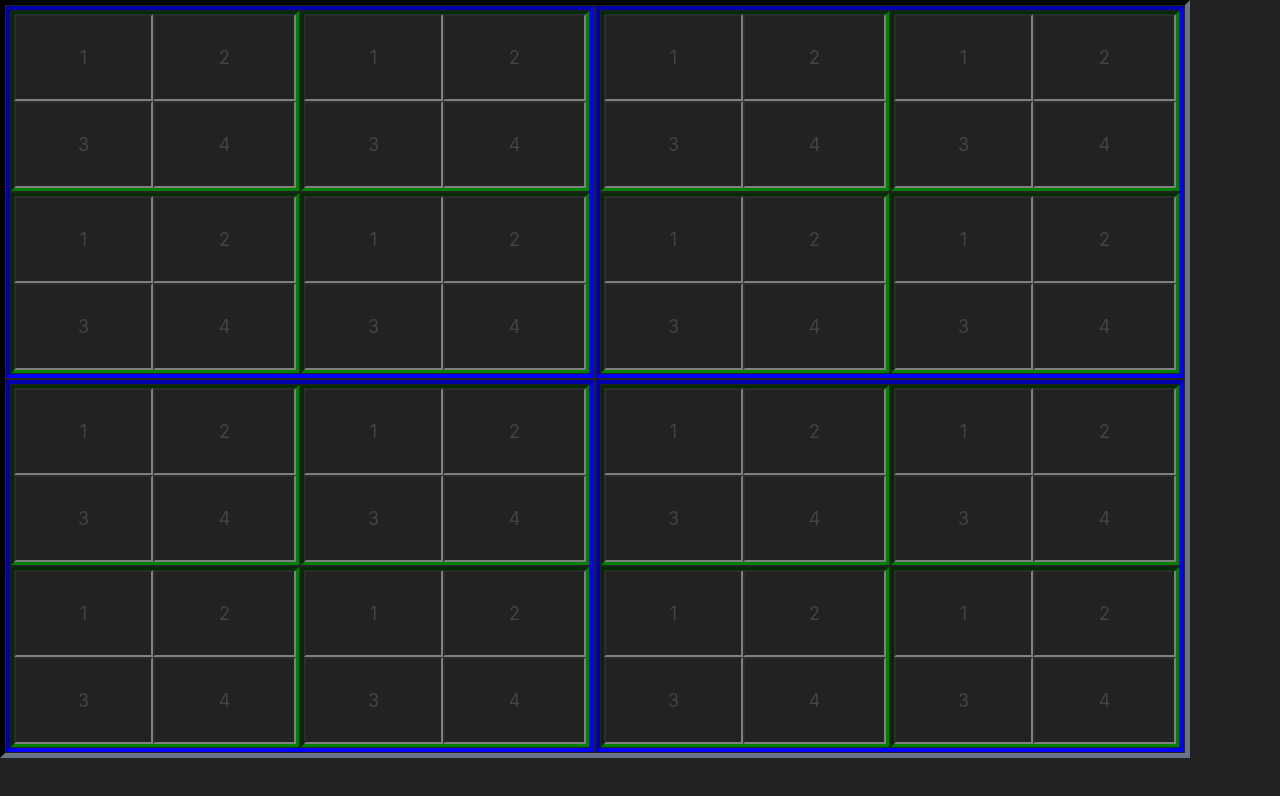
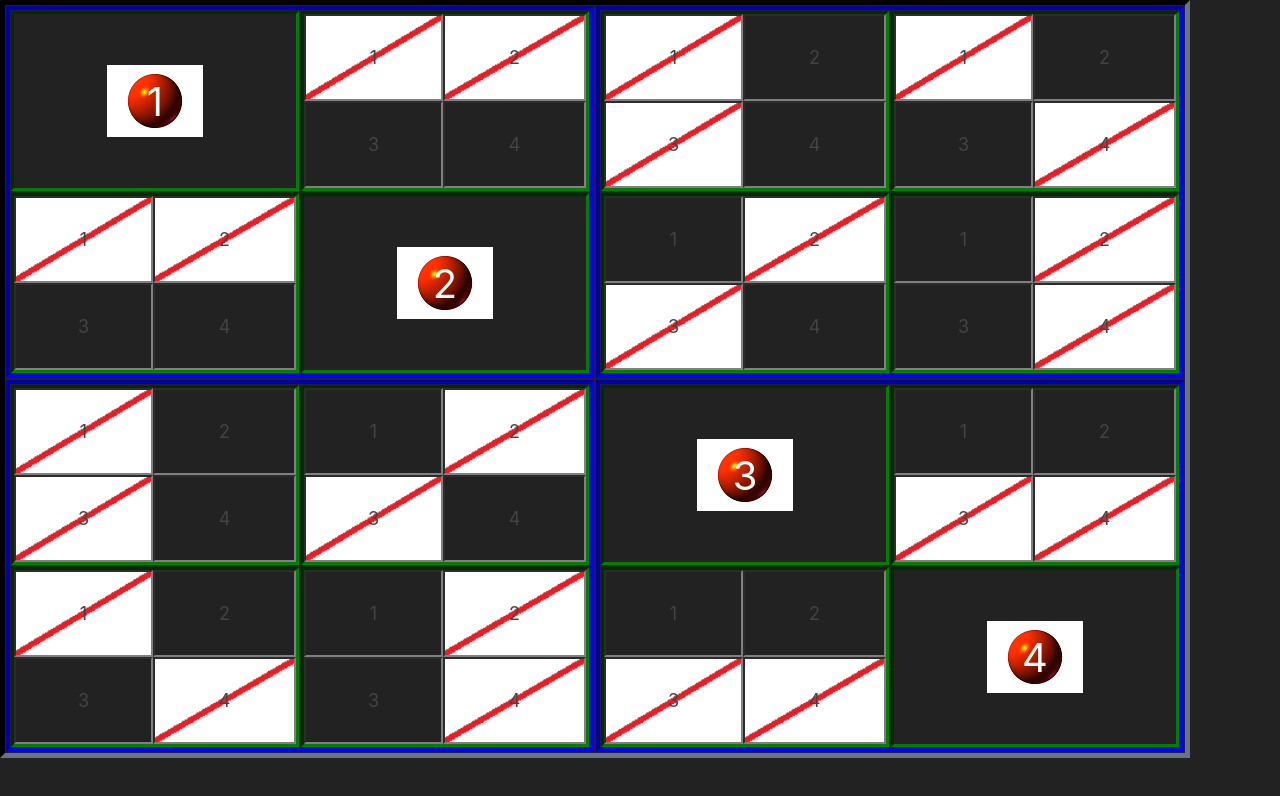
Before and after one commit to efiliba/sudoku, a React (Create React App) app: page / in a window 1280 px wide. Shown: the top 796 px of the page. Built offline with nearby package versions, Linux system fonts and the light colour scheme.

Commit message:
Differentiate by set method

```diff
--- a/src/App.scss
+++ b/src/App.scss
@@ -31,7 +31,22 @@ table.grid {
           height: 100%;
           border: 3px inset green;
           font-size: 40px;
-          color: red;
+
+          color: green;
+
+          .set-method-user {
+            background-image: url('./img/Sphere.png');
+            background-repeat: no-repeat;
+            background-position: center center;
+            color: yellow;
+          }
+
+          .set-method-loaded {
+            background-image: url('./img/Sphere.png');
+            background-repeat: no-repeat;
+            background-position: center center;
+            color: white;
+          }
         }
 
         &.cell {
@@ -52,29 +67,6 @@ table.grid {
           }
         }
       }
-
-
-
-          .loaded {
-            background-image: url('./img/Sphere.png');
-            background-repeat: no-repeat;
-            background-position: center center;
-            color: yellow;
-          }
-
-          .user {
-            background-image: url('./img/Sphere.png');
-            background-repeat: no-repeat;
-            background-position: center center;
-            color: white;
-          }
-
-          .calculated {
-            background-image: url('./img/Sphere.png');
-            background-repeat: no-repeat;
-            background-position: center center;
-            color: green;
-          }
     }
   }
 }
--- a/src/App.tsx
+++ b/src/App.tsx
@@ -5,14 +5,21 @@ import './App.scss';
 
 solver.Grid.Constructor(2, 2);
 const grid = new solver.Grid();
+grid.fixByPosition(0, 0, 0, 0, 0, 0);
+grid.fixByPosition(0, 0, 1, 1, 1, 0);
+grid.fixByPosition(1, 1, 0, 0, 0, 1);
+grid.fixByPosition(1, 1, 1, 1, 1, 1);
 
 const App: React.FC = () => {
   const [data, setGridData] = useState(grid.toJson());
 
-  const handleSelection = ({button, modifiers, subGridColumn, subGridRow, cellColumn, cellRow, optionColumn, optionRow}: IGridSelection) => {
-    grid.fixByPosition(subGridColumn, subGridRow, cellColumn, cellRow, optionColumn, optionRow);
+  const handleSelection = ({button, modifiers, subGridColumn, subGridRow, cellColumn, cellRow, optionColumn, optionRow, symbol}: IGridSelection) => {
+    // grid.fixByPosition(subGridColumn, subGridRow, cellColumn, cellRow, optionColumn, optionRow);
+    grid.setBySymbol(subGridColumn, subGridRow, cellColumn, cellRow, symbol);
     grid.simplify();
     // grid.solve();
+    // grid.debug();
+    // console.log(grid.toJson());
     setGridData(grid.toJson());
   };
 
--- a/src/components/Cell.tsx
+++ b/src/components/Cell.tsx
@@ -1,6 +1,13 @@
 import React, {MouseEvent} from 'react';
-import {Modifier} from './constants';
 import {IJsonCell} from '../solver/cell';
+
+export enum Modifier {
+  NONE = 0,
+  SHIFT = 1,
+  CONTROL = 2,
+  OPTION = 4,
+  COMMAND = 8
+}
 
 export interface ICellSelection {
   button: string;
@@ -33,7 +40,7 @@ export const Cell = ({data, onCellSelection}: {data: IJsonCell, onCellSelection:
     ? <table className="symbol-selected">
         <tbody>
           <tr>
-            <td>
+            <td className={`set-method-${data.setMethod}`}>
               {data.symbol}
             </td>
           </tr>
--- a/src/components/constants.ts
+++ /dev/null
@@ -1,7 +0,0 @@
-export enum Modifier {
-  NONE = 0,
-  SHIFT = 1,
-  CONTROL = 2,
-  OPTION = 4,
-  COMMAND = 8
-}
--- a/src/solver/cell.ts
+++ b/src/solver/cell.ts
@@ -1,9 +1,9 @@
 import {powerOf2BitPositions, highestBitPosition, numberOfBitsSet} from "./utils/bitUtilities";
 
 export enum SetMethod {
-	loaded,
-	user,
-	calculated
+	loaded = 'loaded',
+	user = 'user',
+	calculated = 'calculated'
 }
 
 export interface IJsonCellColumn {
--- a/src/solver/grid.ts
+++ b/src/solver/grid.ts
@@ -391,7 +391,7 @@ export class Grid implements IGrid {
 		while (index--) {
 			lastOption = struckOutCells.lastOptionsFound[index];
 			this.strikeOut(lastOption.subGridColumn, lastOption.subGridRow, lastOption.cellColumn, lastOption.cellRow, lastOption.bits);
-//                this.subGrids[lastOption.subGridRow][lastOption.subGridColumn].get(lastOption.cellColumn, lastOption.cellRow).setMethod = SetMethod.calculated;
+			// this.subGrids[lastOption.subGridRow][lastOption.subGridColumn].get(lastOption.cellColumn, lastOption.cellRow).setMethod = SetMethod.calculated;
 		}
 
 		this.totalSet += struckOutCells.lastOptionsFound.length;
@@ -402,8 +402,9 @@ export class Grid implements IGrid {
 	}
 
 	public fixByPosition(subGridColumn: number, subGridRow: number, cellColumn: number, cellRow: number, optionColumn: number, optionRow: number) {
-		if (this.subGrids[subGridRow][subGridColumn].setByPosition(cellColumn, cellRow, optionColumn, optionRow, SetMethod.loaded))
+		if (this.subGrids[subGridRow][subGridColumn].setByPosition(cellColumn, cellRow, optionColumn, optionRow, SetMethod.loaded)) {
 			this.totalSet++;
+		}
 
 		this.strikeOut(subGridColumn, subGridRow, cellColumn, cellRow, 1 << Grid.columns * optionRow + optionColumn);
 	}
@@ -418,7 +419,7 @@ export class Grid implements IGrid {
 
 	public setBySymbol(subGridColumn: number, subGridRow: number, cellColumn: number, cellRow: number, symbol: string, setMethod: SetMethod = SetMethod.user) {
 		const option = this.subGrids[subGridRow][subGridColumn].setBySymbol(cellColumn, cellRow, symbol, setMethod);
-		if (option) {
+		if (option > 0) {
 			this.totalSet++;
 		}
 
```
